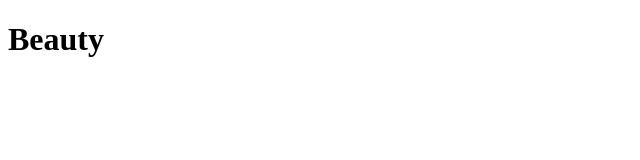
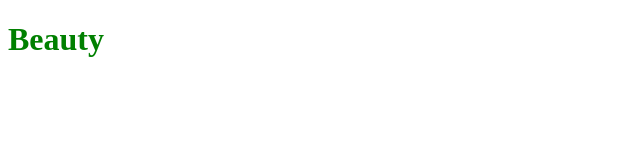
Before and after one commit to AJ1275/Assignements, a plain HTML site: page Beauty-Practice/index.html in a window 1280 px wide. Shown: the full height of the page, 0-640 px from the left. Drawn offline with Linux system fonts and the light colour scheme.

Commit message:
Updated Beauty

```diff
--- a/Beauty-Practice/index.html
+++ b/Beauty-Practice/index.html
@@ -1,7 +1,7 @@
 <!DOCTYPE html>
 <html>
 <head>
-    <h1 class="title">Beauty</h1>
+    <h1 id="title">Beauty</h1>
 </head>
 <body>
 
--- a/Beauty-Practice/script.js
+++ b/Beauty-Practice/script.js
@@ -0,0 +1,2 @@
+var title = document.getElementById("title")
+title.style.color = "green"
```
